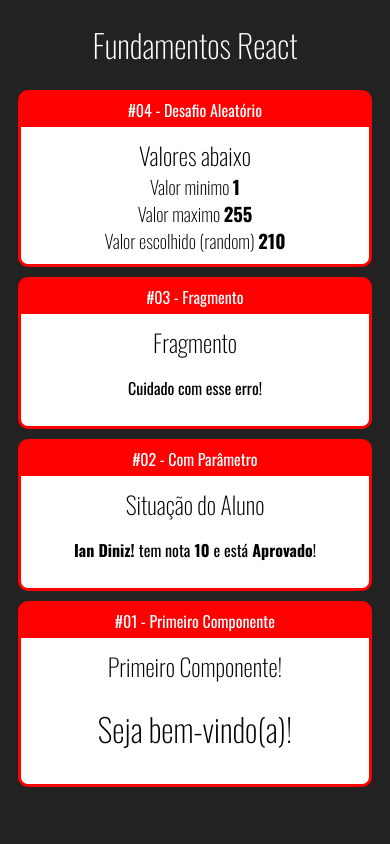
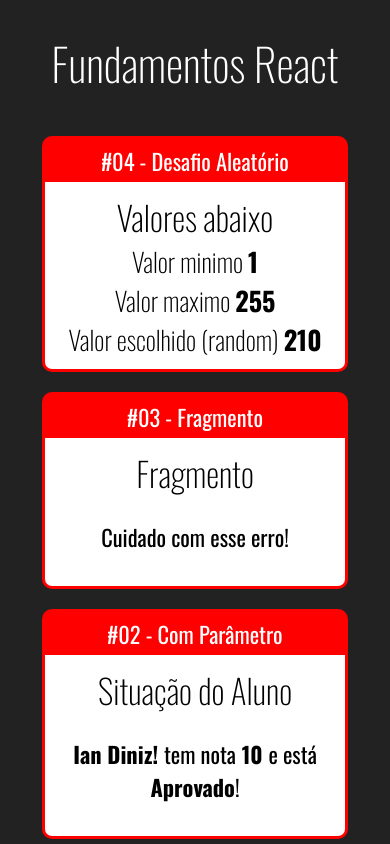
Before and after one commit to IanDinizFK/Curso-React-Udemy, a React (Create React App) app in the folder fundamentos-react/: page / in a window 390 px wide. Shown: the top 844 px of the page. Built offline with nearby package versions, Linux system fonts and the light colour scheme.

Commit message:
Aula 25 - Componente Card #02
Adicionando propriedades responsivas ao Card com Flexbox

```diff
--- /dev/null
+++ b/fundamentos-react/src/App.css
@@ -0,0 +1,5 @@
+.App .Cards {
+  display: flex;
+  justify-content: center;
+  flex-wrap: wrap;
+}
--- a/fundamentos-react/src/App.jsx
+++ b/fundamentos-react/src/App.jsx
@@ -4,10 +4,12 @@
 import Fragmento from './components/basicos/Fragmento'
 import Aleatorio from "./components/Aleatorio";
 import Card from "./components/basicos/layout/Card";
+import "./App.css"
 
 export default _ =>
-    <div id="app">
+    <div className="App">
         <h1>Fundamentos React</h1>
+        <div className="Cards">
             <Card titulo="#04 - Desafio Aleatório">
                 <Aleatorio min={1} max={255} />
             </Card>
@@ -23,5 +25,5 @@
             <Card titulo="#01 - Primeiro Componente">
                 <Primeiro />
             </Card>
-
         </div>
+    </div>
--- a/fundamentos-react/src/components/basicos/layout/Card.css
+++ b/fundamentos-react/src/components/basicos/layout/Card.css
@@ -4,6 +4,10 @@
     border-radius: 10px;
     overflow: hidden;
     margin: 10px;
+    display: flex;
+    flex-direction: column;
+    min-width: 300px;
+    max-width: 300px;
 }
 
 
@@ -14,6 +18,7 @@
 }
 
 .Card .Content {
+    flex: 1;
     background-color: white;
     color: black;
     padding: 10px;
--- a/fundamentos-react/src/index.css
+++ b/fundamentos-react/src/index.css
@@ -3,6 +3,7 @@
     background-color: #222;
     color: white;
     text-align: center;
+    font-size: 1.4rem;
 }
 
 
```
Lines whose indentation alone changed are shown as unchanged.
